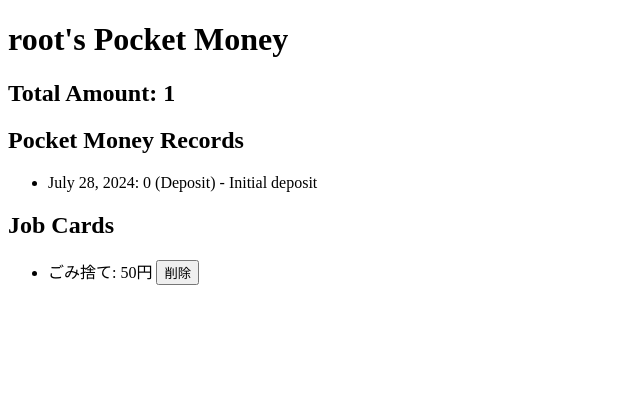
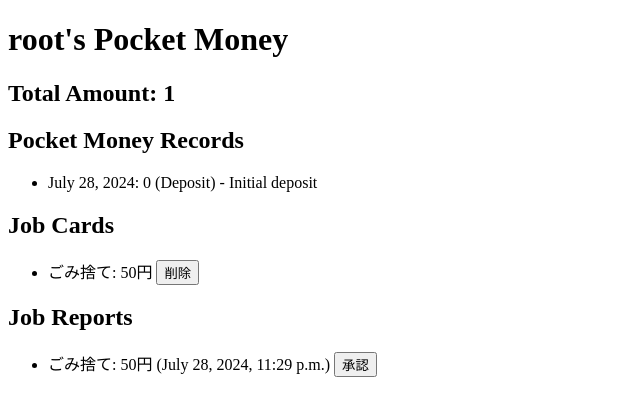
Before and after one commit to yuki731/children_bank, a Django app: template children_bank/templates/child_pocket_money.html in a window 1280 px wide. Shown: the top 416 px of the page, without its empty margins (0-640 px from the left). Run offline with Django 4.2, Linux system fonts and the light colour scheme; data comes from the database, SQL or seed files in the repository; both versions use the stored data as it was after the commit; the template is opened without the code that fills it: values that come from a table or form of the project are taken from there, most other values are stand-ins (such as "Sample title", 1, 10 or a date in 2020).

Commit message:
check job report page

```diff
--- a/children_bank/children_bank_app/models.py
+++ b/children_bank/children_bank_app/models.py
@@ -41,4 +41,4 @@ class JobReport(models.Model):
     status = models.CharField(max_length=20, default='Pending')
 
     def __str__(self):
-        return f"{self.job} - {self.money} - {self.reported_by.username} - {self.group} - {self.reported_at} - {self.status}"
+        return f"{self.job_name} - {self.money} - {self.reported_by.username} - {self.group} - {self.reported_at} - {self.status}"
--- a/children_bank/children_bank_app/views.py
+++ b/children_bank/children_bank_app/views.py
@@ -158,12 +158,14 @@ def child_pocket_money_view(request, child_id):
     total_amount = pocket_money_records.aggregate(total=Sum('amount'))['total']
 
     job_cards = JobCard.objects.filter(child=child)
+    job_reports = JobReport.objects.filter(reported_by=child)
 
     return render(request, 'child_pocket_money.html', {
         'child': child,
         'pocket_money_records': pocket_money_records,
         'total_amount': total_amount,
         'job_cards': job_cards,
+        'job_reports': job_reports,
     })
 
 @login_required
--- a/children_bank/templates/child_pocket_money.html
+++ b/children_bank/templates/child_pocket_money.html
@@ -32,5 +32,18 @@
             </li>
         {% endfor %}
     </ul>
+
+    <h2>Job Reports</h2>
+    <ul>
+        {% for report in job_reports %}
+            <li>
+                {{ report.job_name }}: {{ report.money }}円 ({{ report.reported_at }})
+                <form action= method="post" style="display:inline;">
+                    {% csrf_token %}
+                    <button type="submit">承認</button>
+                </form>
+            </li>
+        {% endfor %}
+    </ul>
 </body>
 </html>
```
Also changed, not shown: children_bank/db.sqlite3.
